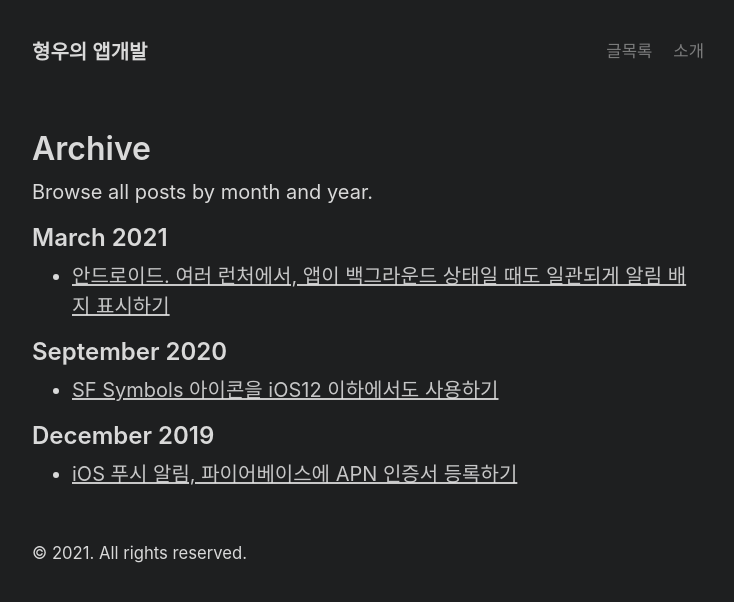
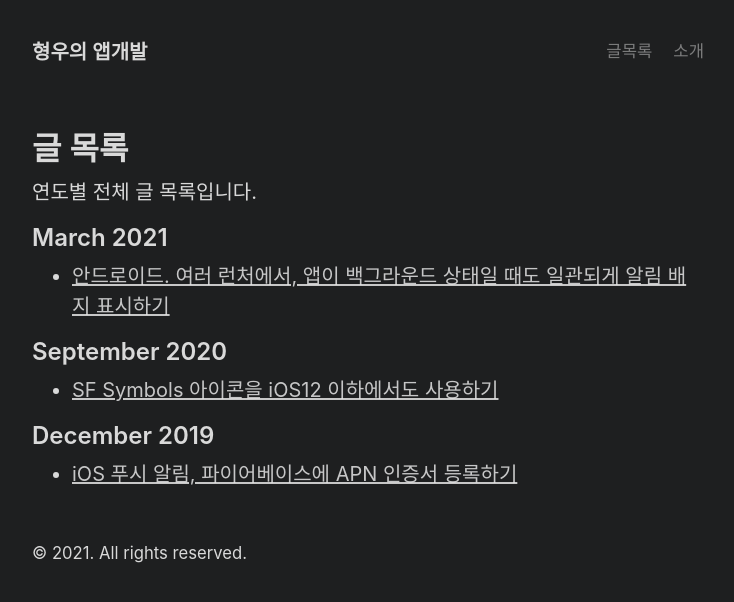
Before and after one commit to mytory/app-dev.mytory.net, a Jekyll site: the page built from archive.md, in a window 1280 px wide. Shown: the top 602 px of the page, without its empty margins (272-1006 px from the left). Built offline with Jekyll 4.4.1, drawn with Linux system fonts in a browser that asks for light colours.

Commit message:
페이지 수정

```diff
--- a/archive.md
+++ b/archive.md
@@ -1,11 +1,11 @@
 ---
 layout: default
-title: Archive
+title: 글 목록
 ---
 
-# Archive
+# 글 목록
 
-Browse all posts by month and year.
+연도별 전체 글 목록입니다.
 
 {% assign postsByYearMonth = site.posts | group_by_exp: "post", "post.date | date: '%B %Y'" %}
 {% for yearMonth in postsByYearMonth %}
```
Also changed, not shown: about.md (+1 -1 lines).
